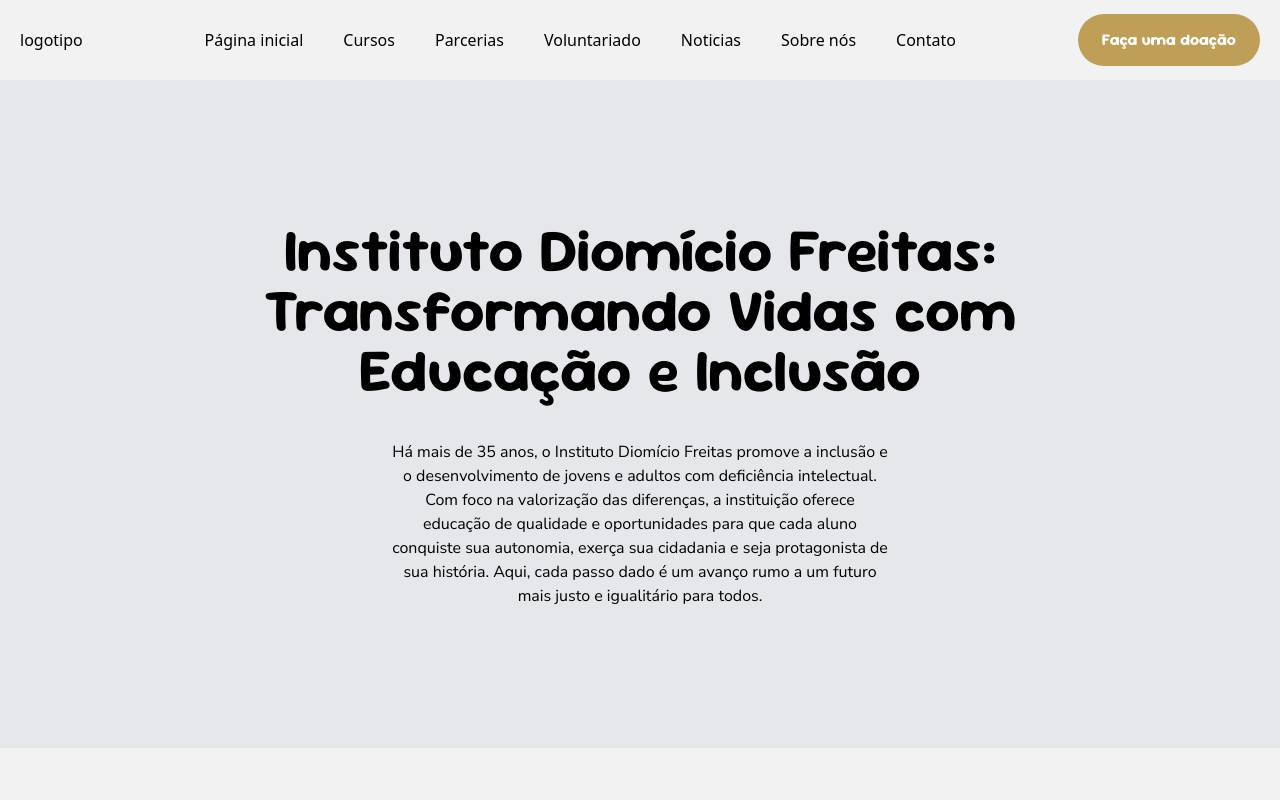
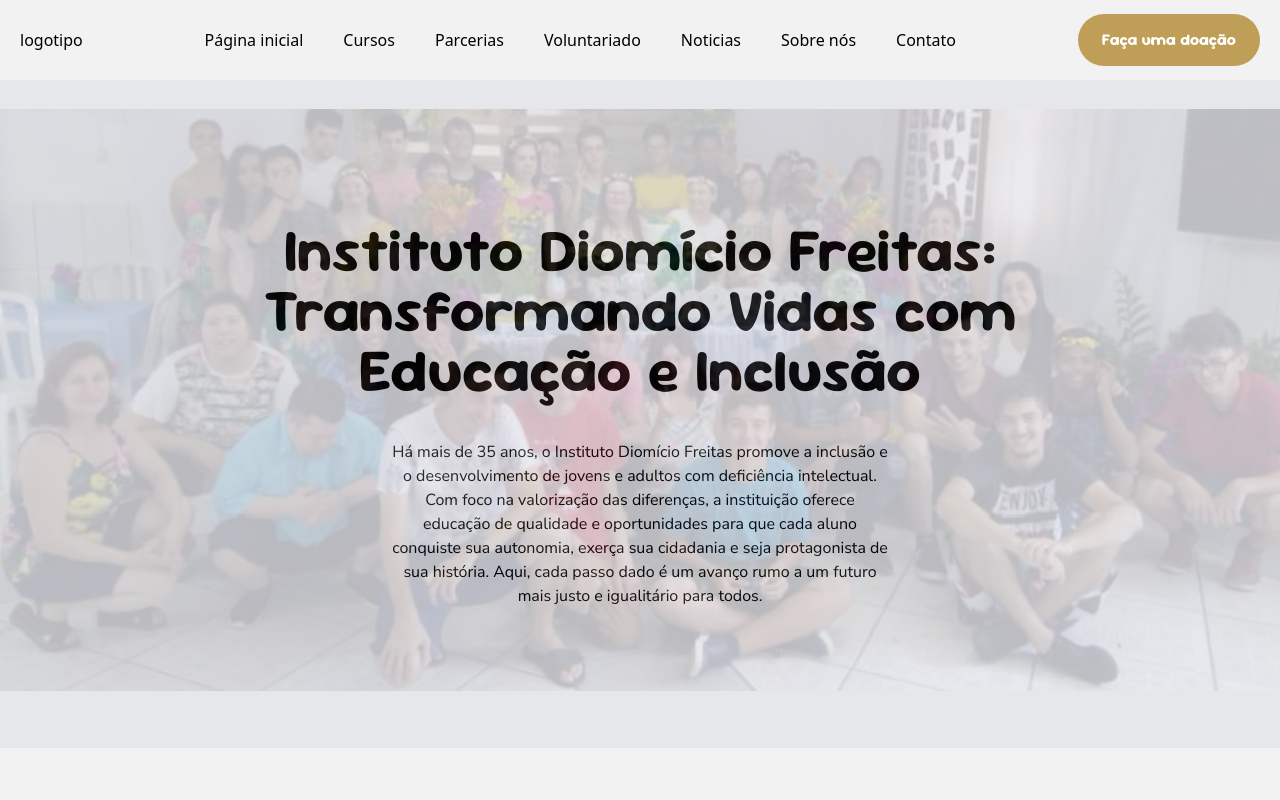
Before and after one commit to Necobgs/ong-esucri, a Next.js app: page /sobre-nos in a window 1280 px wide. Shown: the top 800 px of the page. Built offline with nearby package versions, Linux system fonts and the light colour scheme.

Commit message:
imagens sobre nos, parcerias, voluntariado

```diff
--- a/src/app/(header and footer)/sobre-nos/page.tsx
+++ b/src/app/(header and footer)/sobre-nos/page.tsx
@@ -21,6 +21,12 @@
     return (
         <>
             <section className="flex items-center justify-center flex-col p-35 bg-gray-200">
+                 <Image
+                    src="/images/sobrenos.png"
+                    alt="Marca dagua"
+                    fill
+                    className="object-contain opacity-20 pointer-events-none z-0"
+                />
                 <h1 className="ff-SourGummy-bold text-center text-6xl mb-10">Instituto Diomício Freitas: <br/>Transformando Vidas com Educação e Inclusão</h1>
                 <p className="ff-NunitoSans text-center w-1/2">Há mais de 35 anos, o Instituto Diomício Freitas promove a inclusão e o desenvolvimento de jovens e adultos com deficiência intelectual. Com foco na valorização das diferenças, a instituição oferece educação de qualidade e oportunidades para que cada aluno conquiste sua autonomia, exerça sua cidadania e seja protagonista de sua história. Aqui, cada passo dado é um avanço rumo a um futuro mais justo e igualitário para todos.  </p>
             </section>
```
Also changed, not shown: public/images/maos_dada.png (deleted), public/images/sobrenos.png (added).
